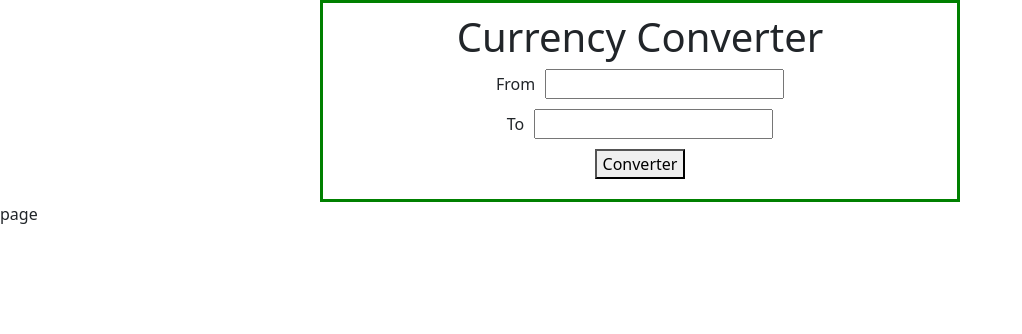
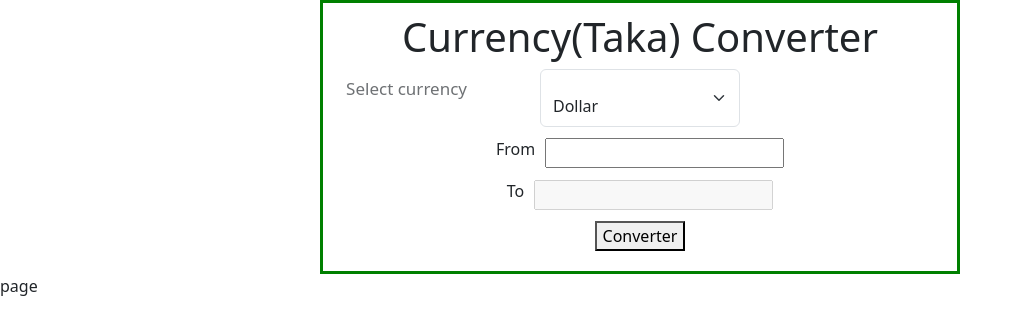
Before and after one commit to Nadim-hussen/next-version-13, a Next.js app: page /currency in a window 1280 px wide. Shown: the top 334 px of the page, without its empty margins (0-1022 px from the left). Built offline with nearby package versions, Linux system fonts and the light colour scheme.

Commit message:
From nadim

```diff
--- a/app/currency/page.js
+++ b/app/currency/page.js
@@ -1,21 +1,59 @@
+'use client'
 import React from 'react'
 import './currency.css'
 export default function page() {
+ const handleSubmit=(e)=>{
+  let data={
+    currency:e.target.floatingSelect.value,
+    from: e.target.from.value
+  }
+  let result = 0
+  if(data.from == 0){
+    e.preventDefault()
+    return alert('from required!')
+  }
+  if(data.currency == 'dollar'){
+    result = data.from *90
+  }
+  if(data.currency == 'pound'){
+    result = data.from *120
+  }
+  if(data.currency == 'euro'){
+    result = data.from *110
+  }
+  console.log(result);
+  e.target.convert.value = result
+  e.preventDefault();
+  console.log('hello world');
+ }
   return (
     <>
     <div className='father'>
-        <h1>Currency Converter</h1>
+        <h1>Currency(Taka) Converter</h1>
+       <form onSubmit={handleSubmit} method='post'>
+          <div className="form-floating">
+            <select className="form-select" id="floatingSelect" name="foatingSelect" style={{width:200}}>
+              {/* <option selected>Open this select menu</option> */}
+              <option value="dollar">Dollar</option>
+              <option value="pound">Pound</option>
+              <option value="euro">Euro</option>
+            </select>
+            <label htmlFor="floatingSelect" style={{fontSize:20 ,fontWeight:500}}>Select currency</label>
+          </div>
+
           <div>
-            <label>From</label>
-            <input type="number"></input>
+              <label htmlFor="from" className="form-label">From</label>
+              <input type="number" min="0" name="from"></input>
           </div>
           <div>
-            <label>To</label>
-            <input type="number"></input>
+              <label htmlFor="convert" className="form-label">To</label>
+              <input type="number" name='convert' disabled></input>
           </div>
           <div>
-            <button>Converter</button>
+              <button >Converter</button>
           </div>
+
+       </form>
     </div>
     page</>
   )
```
Lines whose indentation alone changed are shown as unchanged.
